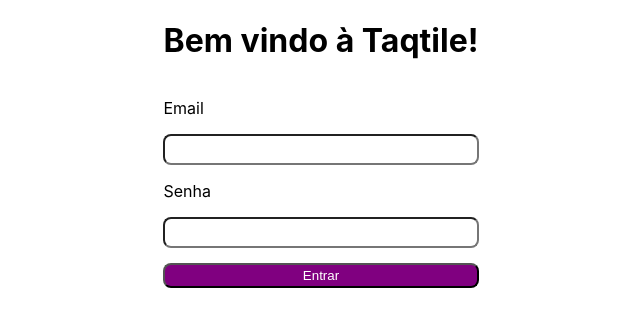
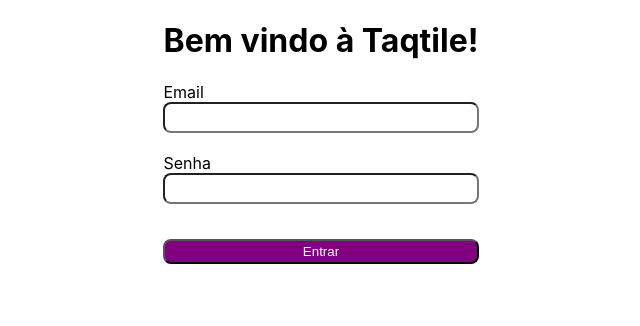
Before and after one commit to indigotech/onboard-gustavo-barros, a React (Create React App) app: page / in a window 1280 px wide. Shown: the top 326 px of the page, without its empty margins (319-959 px from the left). Built offline with nearby package versions, Linux system fonts and the light colour scheme.

Commit message:
validation feature - login screen

```diff
--- a/src/App.css
+++ b/src/App.css
@@ -28,4 +28,5 @@
 .Input {
   border-radius: 8px;
   height: 25px;
+  margin-bottom: 20px;
 }
--- a/src/App.tsx
+++ b/src/App.tsx
@@ -1,20 +1,77 @@
+import { useState } from 'react';
 import './App.css';
 
 function App() {
+
+  const [data, setData] = useState({
+    email: '',
+    password: '',
+  })
+
+  const handleInputChange = (evento: { target: { name: string; value: string; }; }) => {
+    setData({
+      ...data,
+      [evento.target.name] : evento.target.value
+    })
+  }
+
+  const validateEmail = () => {
+    const re = /\S+@\S+\.\S+/;
+
+    if (data.email.length == 0) {
+      alert('Email is a required field');
+      return false;
+    }
+
+    if (!re.test(data.email)) {
+      alert('Inform a valid email');
+      return false;
+    }
+  }
+
+  const validatePassword = () => {
+    const reDigit = /[0-9.,]/;
+    const reLetter = /[A-z.,]|[a-z.,]/;
+
+    if (data.password.length == 0) {
+      alert('Passsword is a required field');
+      return false;
+    }
+
+    if (data.password.length < 7) {
+      alert('Password must have at least 7 characters');
+      return false;
+    }
+
+    if (!reDigit.test(data.password) || !reLetter.test(data.password)) {
+      alert('Password must have at least one digit and one letter');
+      return false;
+    }
+  }
+
+  const validateForm = () => {
+    validateEmail();
+    validatePassword();
+  }
+
   return (
     <div className='App'>
       <header className='App-header'>
         <form className='App-form'>
           <h1>Bem vindo à Taqtile!</h1>
-          <div className='App-form'>
-            <p>Email</p>
-            <input type='text' name='email' className='Input' />
-          </div>
-          <div className='App-form'>
-            <p>Senha</p>
-            <input type='text' name='senha' className='Input' />
-          </div>
-          <input type='submit' value='Entrar' className='Submit-button' />
+          <label>Email</label>
+          <input
+            type='text'
+            name='email'
+            className='Input'
+            onChange={handleInputChange} />
+          <label>Senha</label>
+          <input
+            type='text'
+            name='password'
+            className='Input'
+            onChange={handleInputChange} />
+          <input type='submit' value='Entrar' className='Submit-button' onClick={validateForm} />
         </form>
       </header>
     </div>
```
